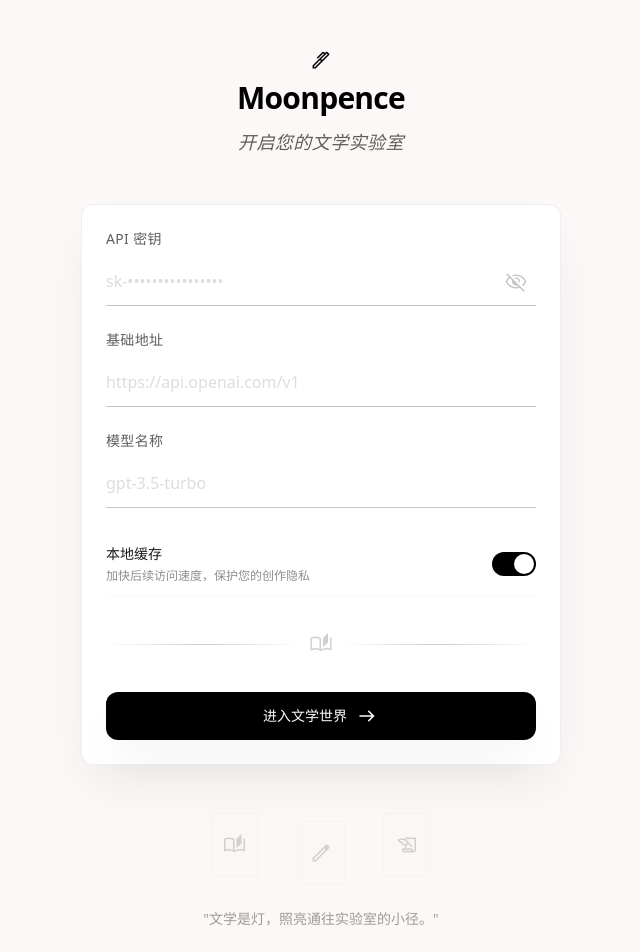
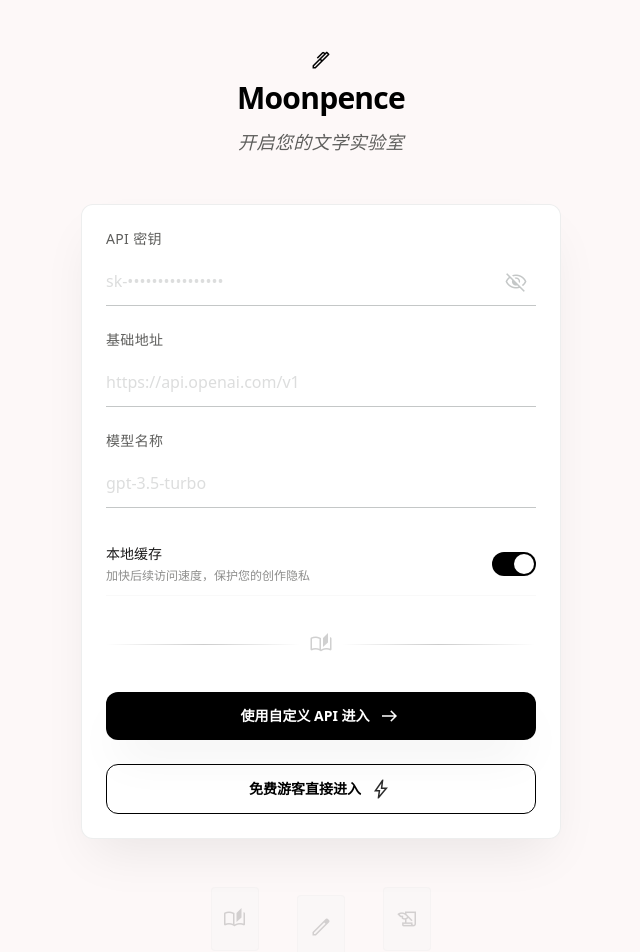
Before and after one commit to mutouru823-pixel/Moonpence_example, a React (Vite) app: page / in a window 1280 px wide. Shown: the top 952 px of the page, without its empty margins (319-959 px from the left). Built offline with nearby package versions, Linux system fonts and the light colour scheme; a web font is replaced by a local one.

Commit message:
feat: add Free Visitor Entry button and diagnostic endpoint /api/diag

```diff
--- a/server.js
+++ b/server.js
@@ -339,6 +339,41 @@
   res.json({ status: 'ok', message: 'Moonpence server is running' });
 });
 
+// Diagnostic endpoint
+app.get('/api/diag', async (req, res) => {
+  const geminiKeyExists = !!process.env.GEMINI_API_KEY;
+  const deepseekKeyExists = !!process.env.DEEPSEEK_API_KEY;
+
+  let geminiTestResult = 'Not tested';
+  if (geminiKeyExists) {
+    try {
+      const geminiKey = process.env.GEMINI_API_KEY;
+      const response = await fetch(`https://generativelanguage.googleapis.com/v1beta/models/gemini-2.5-flash:generateContent?key=${geminiKey}`, {
+        method: 'POST',
+        headers: { 'Content-Type': 'application/json' },
+        body: JSON.stringify({ contents: [{ parts: [{ text: 'Hello' }] }] })
+      });
+      if (response.ok) {
+        const data = await response.json();
+        const responseText = data.candidates?.[0]?.content?.parts?.[0]?.text || '';
+        geminiTestResult = `Success! Response: "${responseText.trim()}"`;
+      } else {
+        geminiTestResult = `Failed with status ${response.status}`;
+      }
+    } catch (err) {
+      geminiTestResult = `Error: ${err.message}`;
+    }
+  }
+
+  res.json({
+    geminiKeyExists,
+    geminiTestResult,
+    deepseekKeyExists,
+    nodeVersion: process.version,
+    envKeys: Object.keys(process.env).filter(k => k.includes('KEY') || k.includes('API') || k.includes('PORT'))
+  });
+});
+
 // 获取作家列表
 app.get('/api/authors', (req, res) => {
   res.json({
--- a/src/components/SetupPage.tsx
+++ b/src/components/SetupPage.tsx
@@ -38,6 +38,22 @@
     setApiKey(formValues.apiKey);
     setBaseUrl(formValues.baseUrl);
     setModelName(formValues.modelName);
+
+    setTimeout(() => {
+      setIsTransitioning(true);
+      setTimeout(() => {
+        onEnter();
+      }, 800);
+    }, 1200);
+  };
+
+  const handleFreeEntry = () => {
+    setIsSubmitting(true);
+
+    // 清空任何前端 API 配置，使请求默认走后端的官方服务器级 API (如 Gemini 官方通道)
+    setApiKey('');
+    setBaseUrl('');
+    setModelName('');
 
     setTimeout(() => {
       setIsTransitioning(true);
@@ -172,14 +188,30 @@
             <button
               type="submit"
               disabled={isSubmitting}
-              className="w-full bg-primary text-white text-sm md:text-label-md py-4 md:py-stack-sm rounded-xl hover:bg-inverse-surface transition-all duration-300 transform active:scale-[0.98] ink-wash-shadow flex items-center justify-center gap-2 md:gap-unit group disabled:opacity-80"
+              className="w-full bg-primary text-white text-sm md:text-label-md py-4 md:py-stack-sm rounded-xl hover:bg-inverse-surface transition-all duration-300 transform active:scale-[0.98] ink-wash-shadow flex items-center justify-center gap-2 md:gap-unit group disabled:opacity-80 font-bold"
             >
               {isSubmitting ? (
                 <span className="material-symbols-outlined animate-spin text-xl">progress_activity</span>
               ) : (
                 <>
-                  <span>进入文学世界</span>
+                  <span>使用自定义 API 进入</span>
                   <span className="material-symbols-outlined text-lg group-hover:translate-x-1 transition-transform">arrow_right_alt</span>
+                </>
+              )}
+            </button>
+
+            <button
+              type="button"
+              onClick={handleFreeEntry}
+              disabled={isSubmitting}
+              className="w-full border border-primary text-primary text-sm md:text-label-md py-4 md:py-stack-sm rounded-xl hover:bg-primary/5 transition-all duration-300 transform active:scale-[0.98] flex items-center justify-center gap-2 md:gap-unit group disabled:opacity-80 font-bold"
+            >
+              {isSubmitting ? (
+                <span className="material-symbols-outlined animate-spin text-xl">progress_activity</span>
+              ) : (
+                <>
+                  <span>免费游客直接进入</span>
+                  <span className="material-symbols-outlined text-lg group-hover:translate-x-1 transition-transform animate-pulse">bolt</span>
                 </>
               )}
             </button>
```
